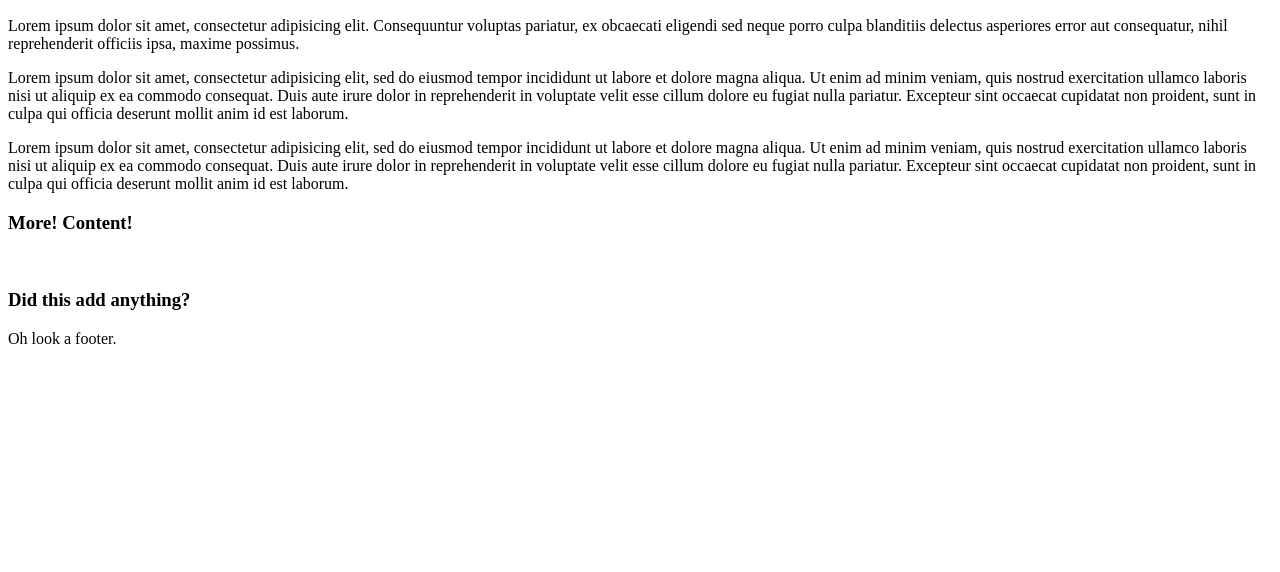
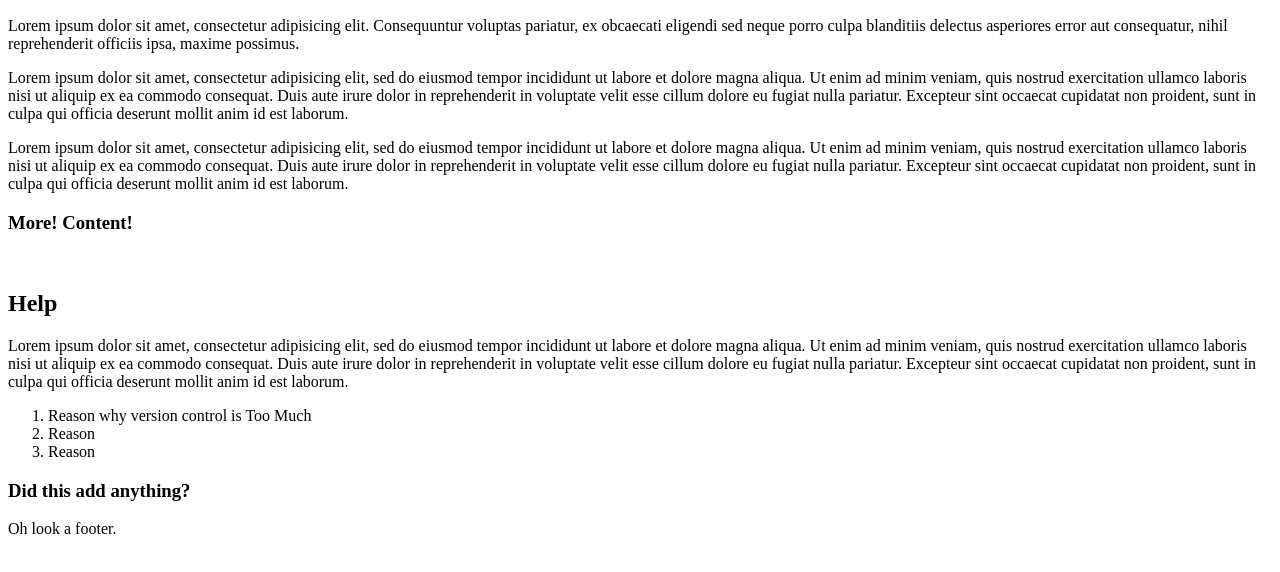
Before and after one commit to alasaave/my-awesome-project, a plain HTML site: page index.html in a window 1280 px wide. Shown: the part 110-682 px from the top of the page. Drawn offline with Linux system fonts and the light colour scheme.

Commit message:
Added aside

```diff
--- a/index.html
+++ b/index.html
@@ -25,6 +25,18 @@
     </section>
   </article>
 
+  <aside>
+    <h2>Help</h2>
+      <p>Lorem ipsum dolor sit amet, consectetur adipisicing elit, sed do eiusmod tempor incididunt ut labore et dolore magna aliqua. Ut enim ad minim veniam, quis nostrud exercitation ullamco laboris nisi ut aliquip ex ea commodo consequat. Duis aute irure dolor in reprehenderit in voluptate velit esse cillum dolore eu fugiat nulla pariatur. Excepteur sint occaecat cupidatat non proident, sunt in culpa qui officia deserunt mollit anim id est laborum.</p>
+
+      <ol>
+          <li>Reason why version control is Too Much</li>
+          <li>Reason</li>
+          <li>Reason</li>
+      </ol>
+
+  </aside>
+
   <h3>Did this add anything?</h3>
 
   <footer>Oh look a footer.</footer>
```
